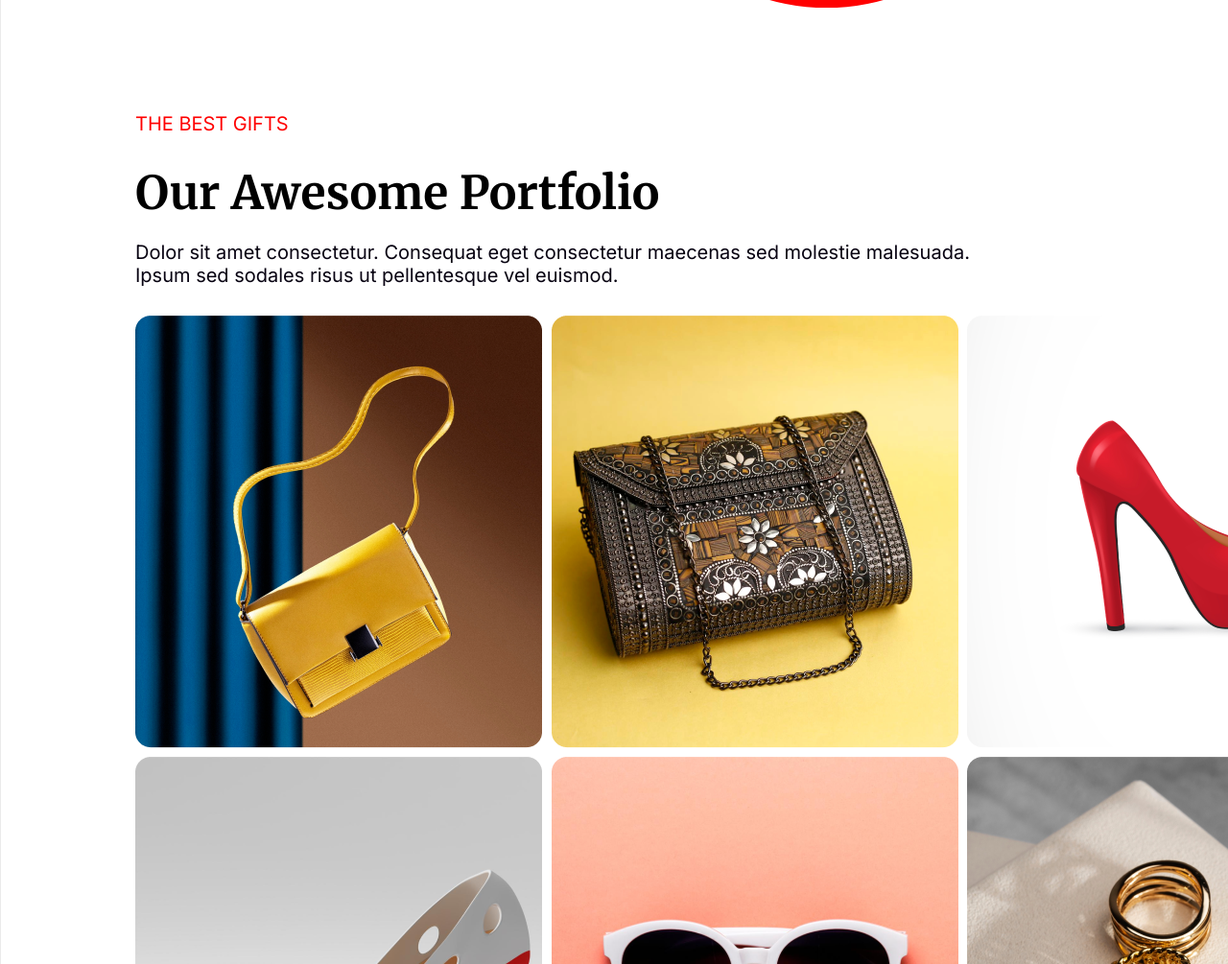
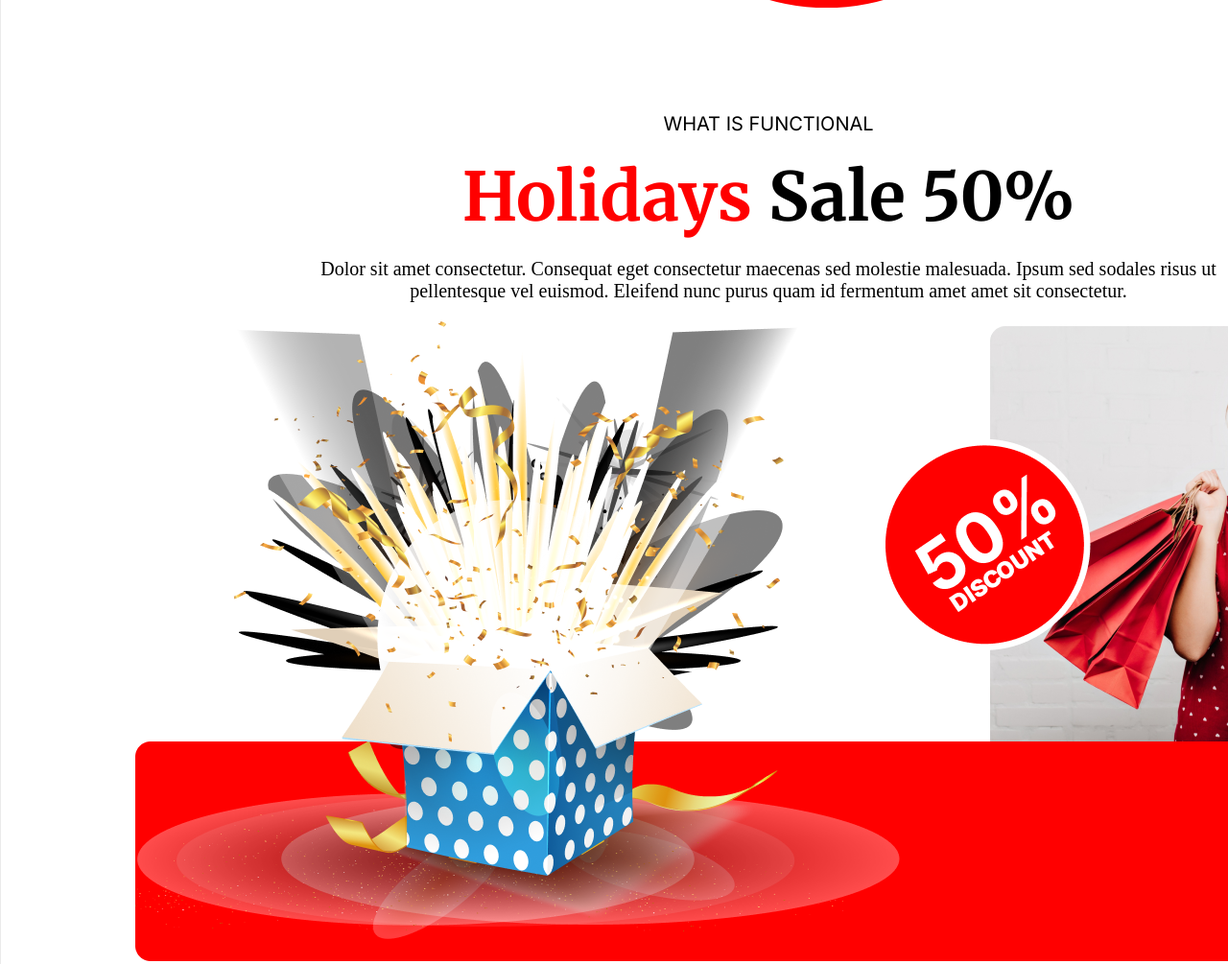
Before and after one commit to digitalutilize/new-year-new-mission, a plain HTML site: page index.html in a window 1280 px wide. Shown: the part 3281-4286 px from the top of the page at 96% size. Drawn offline with Linux system fonts and the light colour scheme.

Commit message:
Disocount Section Update

```diff
--- a/index.html
+++ b/index.html
@@ -78,6 +78,32 @@
             </div>
         </section>
 
+        <section class="holiday">
+            <div class="holiday-container">
+                <div class="holiday-content">
+                    <p class="subcontent">WHAT IS FUNCTIONAL</p>
+                    <h1><span>Holidays</span> Sale 50%</h1>
+                    <p>Dolor sit amet consectetur. Consequat eget consectetur maecenas sed molestie malesuada. Ipsum sed sodales risus ut pellentesque vel euismod. Eleifend nunc purus quam id fermentum amet amet sit consectetur.</p>
+                </div>
+
+                <div class="holidaybanner">
+                    <div class="giftbox">
+                        <img src="images/Group 75.png" alt="">
+                    </div>
+
+                    <div class="discount">
+                        <div class="dis">
+                            <img src="images/Group 44.png" alt="">
+                        </div>
+                        <div class="girl">
+                            <img src="images/Rectangle 1.png" alt="">
+                        </div>
+                    </div>
+                </div>
+
+            </div>
+        </section>
+
         <section class="gallery">
             <div class="gallery-container">
                 <p class="subcontent"><span>THE BEST GIFTS</span></p>
--- a/styles/style.css
+++ b/styles/style.css
@@ -231,6 +231,67 @@ section {
 
 }
 
+/* Holiday section styles */
+
+.holiday{
+
+}
+
+.holiday-container{
+
+}
+
+.holiday-content{
+    text-align: center;
+}
+
+.holiday-content > p{
+    font-size: 20px;
+}
+
+.holiday-content h1{
+    font-family: merriweather;
+    font-size: 70px;
+    margin: 20px 0px;
+}
+
+.holiday-content h1 span{
+    color:#FF0000
+}
+
+.holiday-content p{
+    width: 1000px;
+    margin: auto;
+}
+
+.holidaybanner{
+    display: flex;
+    align-items: center;
+    background-image: url('../images/Rectangle\ 2.png');
+    background-repeat: no-repeat;
+    background-position: bottom;
+    margin-top: 20px;
+}
+
+.giftbox{
+
+}
+
+.discount{
+    position: relative;
+}
+
+.dis{
+    position: absolute;
+    margin-top: 75px;
+    margin-left: -65px;
+}
+
+.girl{
+    margin-bottom: 220px;
+    margin-left: 94px;
+}
+
 /* Gallery section styles */
 
 .gallery{
```
